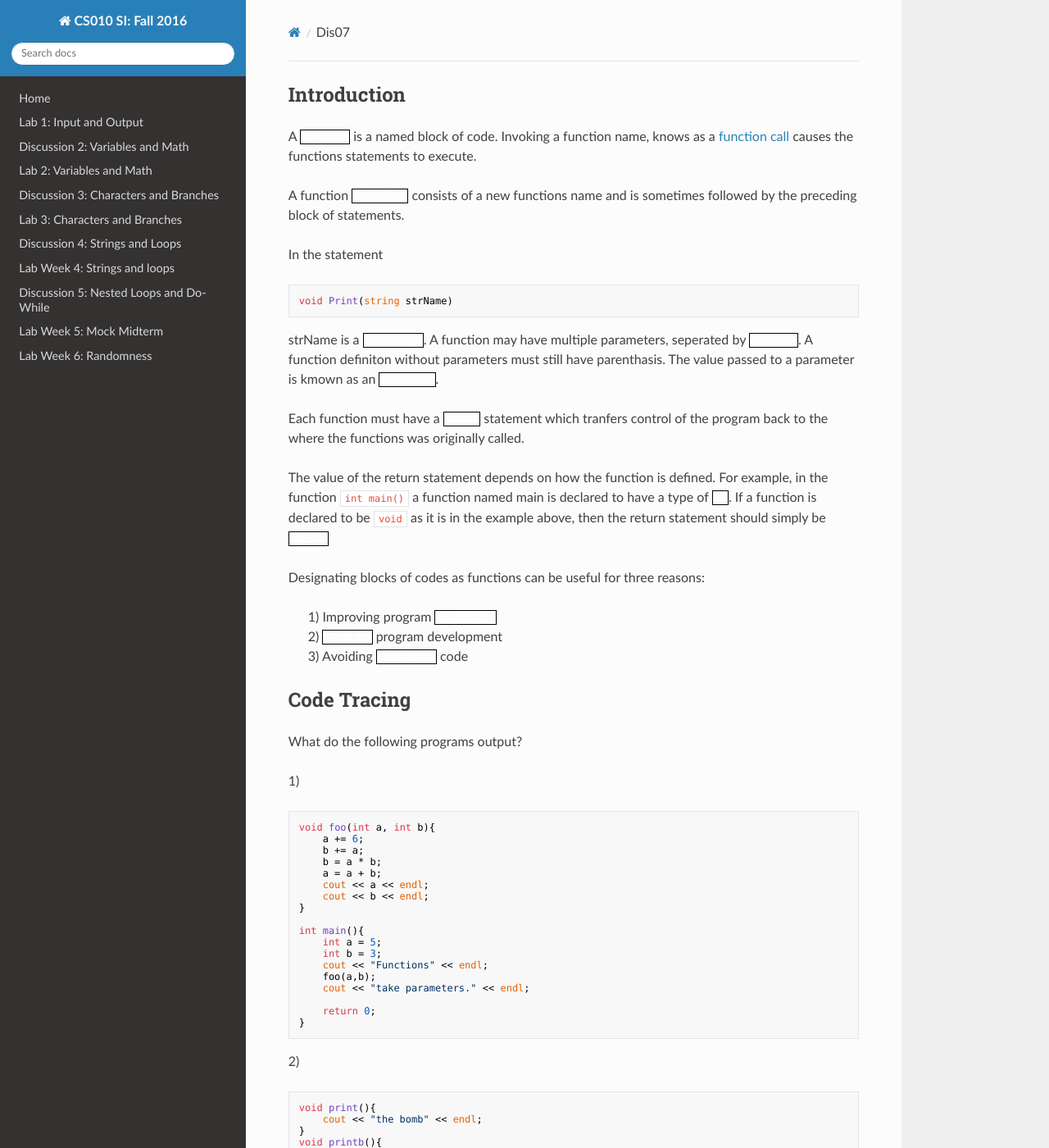
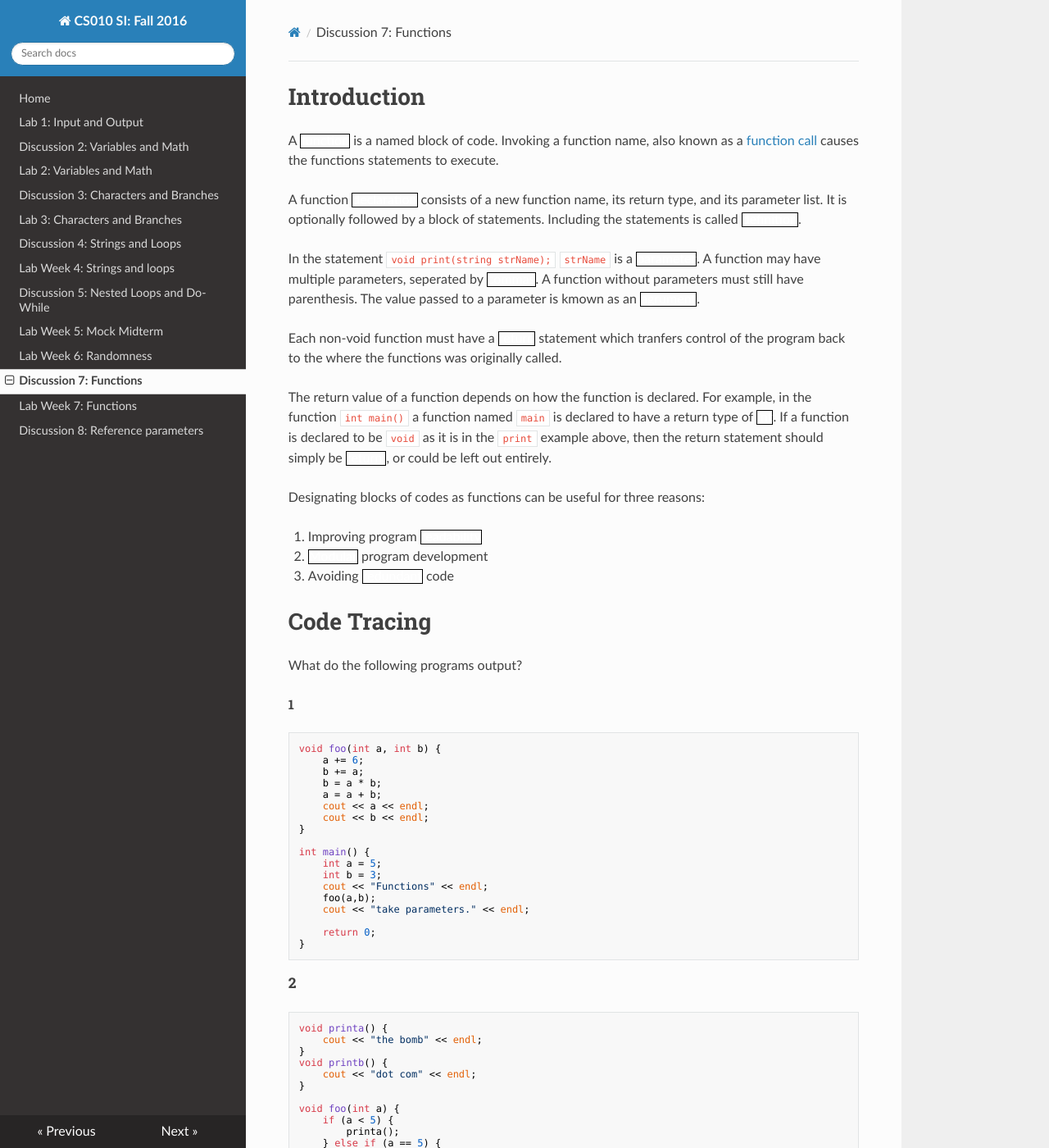
Before and after one commit to cs-si-ucr/cs10, an MkDocs documentation site: the page built from docs/dis07.md, in a window 1280 px wide and 1400 px high. Shown: the whole window at 82% size. Built offline with MkDocs 1.6.1, drawn with Linux system fonts in a browser that asks for light colours; nearby versions of some CDN libraries; old or Windows-style settings are respelled for this version of MkDocs; some of the changed text lies outside the part shown.

Commit message:
w7 and w8 materials

````diff
--- a/docs/dis07.md
+++ b/docs/dis07.md
@@ -1,167 +1,174 @@
-Introduction
----
-A <a style="color:white;border:solid black;border-width:1px">function</a>
-is a named block of code. Invoking a function name, knows as a
+# Introduction
+
+A
+<a style="color:white;border:solid black;border-width:1px">function</a>
+is a named block of code.
+Invoking a function name, also known as a
 <a stlye="color:white;border:solid black;border-width:1px">function call</a>
 causes the functions statements to execute.
 
 A function
-<a style="color:white;border:solid black;border-width:1px">definition</a>
-consists of a new functions name and is sometimes followed by the preceding block of statements.
+<a style="color:white;border:solid black;border-width:1px">declaration</a>
+consists of a new function name, its return type, and its parameter list.
+It is optionally followed by a block of statements.
+Including the statements is called
+<a style="color:white;border:solid black;border-width:1px">definition</a>.
 
-In the statement
-```c++
-void Print(string strName)
-```
-strName is a
+In the statement `void print(string strName);`
+`strName` is a
 <a style="color:white;border:solid black;border-width:1px">parameter</a>.
 A function may have multiple parameters, seperated by
 <a style="color:white;border:solid black;border-width:1px">commas</a>.
-A function definiton without parameters must still have parenthasis.
-The value passed to a parameter is kmown as an <a style="color:white;border:solid black;border-width:1px">agrument</a>.
+A function without parameters must still have parenthesis.
+The value passed to a parameter is kmown as an
+<a style="color:white;border:solid black;border-width:1px">agrument</a>.
 
-Each function must have a
+Each non-void function must have a
 <a style="color:white;border:solid black;border-width:1px">return</a>
 statement which tranfers control of the program back to the where the functions was originally called.
 
-The value of the return statement depends on how the function is defined. For
- example, in the function ``int main()`` a function named main is declared to
- have a type of
+The return value of a function depends on how the function is declared.
+For example, in the function `int main()` a function named `main` is declared to have a return type of
 <a style="color:white;border:solid black;border-width:1px">int</a>.
-If a function is declared to be ``void`` as it is in the example above, then
- the return statement should simply be
-<a style="color:white;border:solid black;border-width:1px">return;</a>
+If a function is declared to be `void` as it is in the `print` example above, then the return statement should simply be
+<a style="color:white;border:solid black;border-width:1px">return;</a>,
+or could be left out entirely.
 
-Designating blocks of codes as functions can be useful for three reasons:</br>
->1) Improving program
-<a style="color:white;border:solid black;border-width:1px">readability</a></br>
->2) <a style="color:white;border:solid black;border-width:1px">Modular</a>
+Designating blocks of codes as functions can be useful for three reasons:
+
+1. Improving program
+<a style="color:white;border:solid black;border-width:1px">readability</a>
+
+2. <a style="color:white;border:solid black;border-width:1px">Modular</a>
 program development </br>
->3) Avoiding
+
+3. Avoiding
 <a style="color:white;border:solid black;border-width:1px">redundant</a>
 code
 
 
-Code Tracing
----
+# Code Tracing
 
 What do the following programs output?
 
-1)
+###### 1
+
 ```c++
-void foo(int a, int b){
-	a += 6;
-	b += a;
-	b = a * b;
-	a = a + b;
-	cout << a << endl;
-	cout << b << endl;
+void foo(int a, int b) {
+    a += 6;
+    b += a;
+    b = a * b;
+    a = a + b;
+    cout << a << endl;
+    cout << b << endl;
 }
 
-int main(){
-	int a = 5;
-	int b = 3;
-	cout << "Functions" << endl;
-	foo(a,b);
-	cout << "take parameters." << endl;
+int main() {
+    int a = 5;
+    int b = 3;
+    cout << "Functions" << endl;
+    foo(a,b);
+    cout << "take parameters." << endl;
 
-	return 0;
+    return 0;
 }
 ```
-2)
+
+
+##### 2
+
 ```c++
-void print(){
-	cout << "the bomb" << endl;
+void printa() {
+    cout << "the bomb" << endl;
 }
-void printb(){
-	cout << "dot com" << endl;
+void printb() {
+    cout << "dot com" << endl;
 }
 
-void foo(int a){
-	if(a < 5){
-		printa();
-	}
-	else if(a == 5){
-		printb();
-	}
-	else{
-		cout << "none" << endl;
-	}
+void foo(int a) {
+    if (a < 5) {
+        printa();
+    } else if (a == 5) {
+        printb();
+    } else {
+        cout << "none" << endl;
+    }
 }
 
-int main(){
-	int a = 5;
-	int b = -5;
-	foo(a);
-	foo(b);
+int main() {
+    int a = 5;
+    int b = -5;
+    foo(a);
+    foo(b);
 
-	return 0;
+    return 0;
 }
 ```
-3)
+
+
+##### 3
+
 ```c++
-int foo2(int b){
-	int c = b + 6;
-	if(c > 13){
-		b = b + 5;
-	}
-	else{
-		b = b + 9;
-	}
+int foo2(int b) {
+    int c = b + 6;
+    if (c > 13) {
+        b = b + 5;
+    } else {
+        b = b + 9;
+    }
 
-	return c + b;
+    return c + b;
 }
 
-int foo(int a){
-	if(a > -1){
-		return -1;
-	}
-	else if(a < 0){
-		return 0;
-	}
+int foo(int a) {
+    if (a > -1) {
+        return -1;
+    } else if (a < 0) {
+        return 0;
+    }
 }
 
-int main(){
-	int a = 0;
-	int b = 7;
-	if(foo(a) == 1){
-		cout << "Positive!" << endl;
-	}
-	else{
-		cout << "Negative!" << endl;
-	}
+int main() {
+    int a = 0;
+    int b = 7;
+    if (foo(a) == 1) {
+        cout << "Positive!" << endl;
+    } else {
+        cout << "Negative!" << endl;
+    }
 
-	cout << foo2(b) + foo(a) << endl;
+    cout << foo2(b) + foo(a) << endl;
 
-	return 0;
+    return 0;
 }
 ```
-4)
+
+
+##### 4
+
 ```c++
-int getSize(string t){
-	return t.size();
+int getSize(string t) {
+    return t.size();
 }
 
-string removeCaps(string text){
-	for(int i = 0; i < text.size(); i++){
-		if(text.at(i) == 's' || text.at(i) == 'S'){
-			cout << "S found!" << endl;
-			text.replace(i, 1, "");
-		}
-	}
-	return text;
+string removeCaps(string text) {
+    for (int i = 0; i < text.size(); i++) {
+        if (text.at(i) == 's' || text.at(i) == 'S') {
+            cout << "S found!" << endl;
+            text.replace(i, 1, "");
+        }
+    }
+    return text;
 }
 
-int main(){
-	string text = "StephenStrange";
-	string modifiedText = removeCaps(text);
-	if(getSize(modifiedText) < getSize(text)){
-		cout << "Made at least one change to text!" << endl;
-	}
-	else{
-		cout << "Made no changes to text." << endl;
-	}
-	cout << modifiedText << endl;
+int main() {
+    string text = "StephenStrange";
+    string modifiedText = removeCaps(text);
+    if (getSize(modifiedText) < getSize(text)) {
+        cout << "Made at least one change to text!" << endl;
+    } else {
+        cout << "Made no changes to text." << endl;
+    }
+    cout << modifiedText << endl;
 }
 ```
-[Mock Midterm](https://docs.google.com/a/ucr.edu/document/d/1DWX5sqdetz-Vz8RpabkYFdxSUa_Q3DhBsVA2ugZxeCQ/edit?usp=sharing)
--- a/mkdocs.yml
+++ b/mkdocs.yml
@@ -12,9 +12,9 @@ pages:
     - [lab05.md, "Lab Week 5: Mock Midterm"]
     #- [dis06.md, "Discussion 6: Midterm Preparation"]
     - [lab06.md, "Lab Week 6: Randomness"]
-    #- [dis07.md, "Discussion 7: Functions"]
-    #- [lab07.md, "Lab Week 7: Functions"]
-    #- [dis08.md, "Discussion 8: Reference parameters"]
+    - [dis07.md, "Discussion 7: Functions"]
+    - [lab07.md, "Lab Week 7: Functions"]
+    - [dis08.md, "Discussion 8: Reference parameters"]
     #- [lab08.md, "Lab Week 8: Reference parameters"]
     #- [dis09.md, "Discussion 9: Arrays and Vectors"]
     #- [lab09.md, "Lab Week 9: Arrays and Vectors"]
````
Also changed, not shown: docs/dis08.md (+6 -11 lines), docs/lab08.md (+14 -9 lines), style.md (+19 -8 lines).
